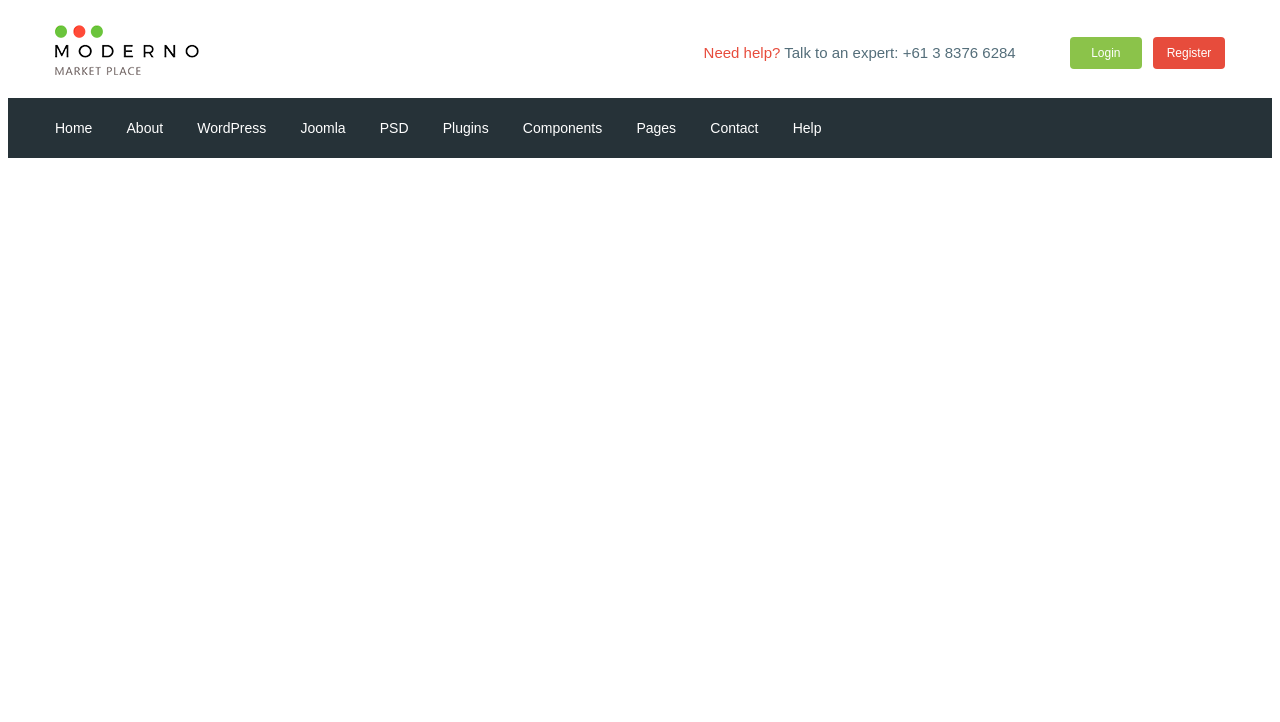
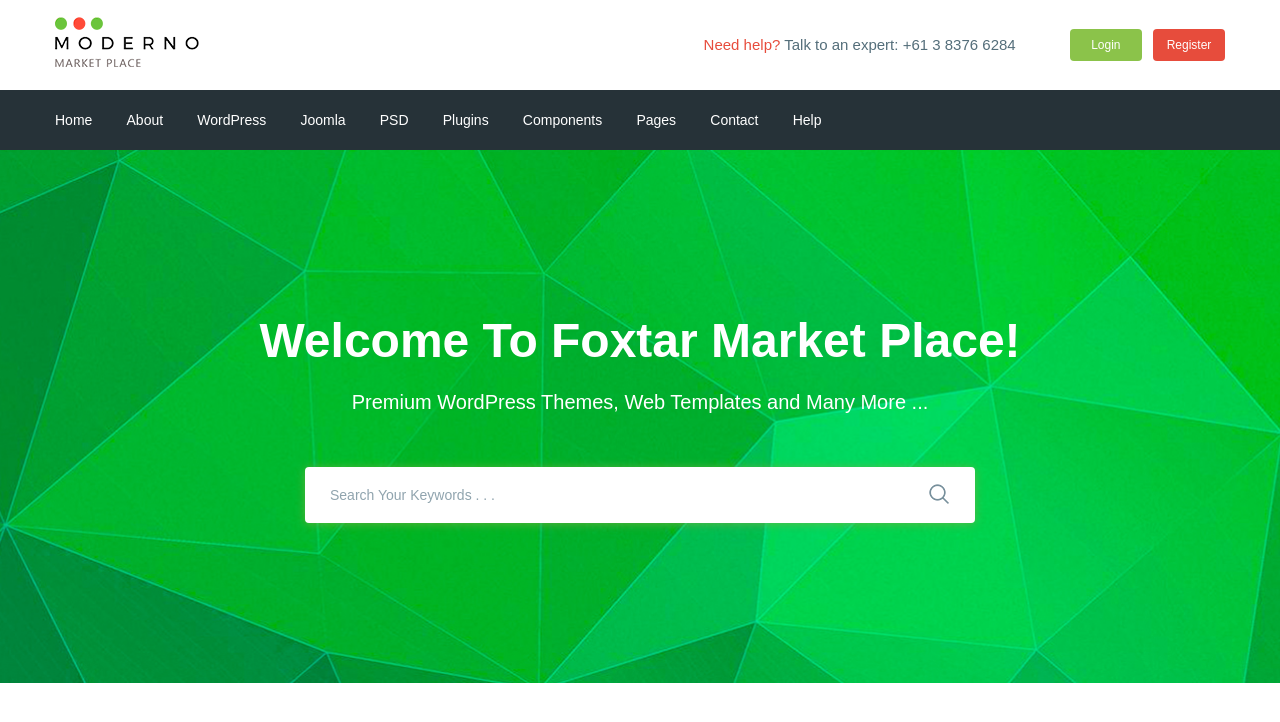
Before and after one commit to david-dya4yk/Moderno, a website: page app/index.html in a window 1280 px wide. Drawn offline with nearby package versions, Linux system fonts and the light colour scheme; files that its build step writes are made by us from their sources.

Commit message:
added search section

```diff
--- a/app/index.html
+++ b/app/index.html
@@ -6,7 +6,7 @@
     <meta name="viewport" content="width=device-width, initial-scale=1.0">
     <title>Document</title>
     <link href="https://fonts.googleapis.com/css2?family=Roboto:wght@500;700&display=swap" rel="stylesheet">
-    <link rel="stylesheet" href="/css/libs.min.scss">
+    <link rel="stylesheet" href="/css/libs.min.css">
     <link rel="stylesheet" href="/css/style.min.css">
 </head>
 
@@ -84,6 +84,22 @@
 
 
     </header>
+    <section class="search" style="background-image: url(images/search-bg.jpg);">
+        <div class="container">
+            <div class="search__inner">
+                <div class="search__inner-title">Welcome To Foxtar Market Place!</div>
+                <div class="search__inner-text">Premium WordPress Themes, Web Templates and Many More ...</div>
+                <div class="search__inner-form">
+                    <form>
+                        <input action="text" placeholder="Search Your Keywords . . ." reqyired>
+                        <button type="submit">
+                            <img src="images/icons/search.png" alt="">
+                        </button>
+                    </form>
+                </div>
+            </div>
+        </div>
+    </section>
 
 
 
--- /dev/null
+++ b/app/js/main.min.js
@@ -0,0 +1 @@
+$(function(){});
--- a/app/scss/style.scss
+++ b/app/scss/style.scss
@@ -56,3 +56,57 @@
         font-size: 14px;
     }
 }
+
+.search {
+    background-repeat: no-repeat;
+    background-size: cover;
+    background-position: center;
+    min-height: 533px;
+}
+
+.search__inner {
+    padding: 155px 0 100px;
+    color: #fff;
+    text-align: center;
+    &-title {
+        margin-bottom: 10px;
+        font-size: 48px;
+        font-weight: 700;
+        line-height: 72px;
+    }
+    &-text {
+        margin-bottom: 50px;
+        font-size: 20px;
+        font-weight: 500;
+        line-height: 30px;
+    }
+    &-form {
+        max-width: 670px;
+        margin: 0 auto;
+        position: relative;
+        input {
+            display: block;
+            width: 100%;
+            box-shadow: 0px 1px 10px 0px rgba(124, 178, 64, 0.75);
+            border-radius: 4px;
+            height: 56px;
+            border: none;
+            font-size: 14px;
+            font-weight: 500;
+            padding-left: 25px;
+            padding-right: 60px;
+            &::placeholder {
+                color: #90a4ae;
+                font-weight: 500;
+            }
+        }
+        button {
+            position: absolute;
+            border: none;
+            background-color: transparent;
+            top: 16px;
+            right: 20px;
+            text-outline: 0;
+        }
+    }
+}
--- a/gulpfile.js
+++ b/gulpfile.js
@@ -72,4 +72,4 @@ gulp.task('watch', function() {
     gulp.watch('app/js/main.js', gulp.parallel('main-js'));
 });
 
-gulp.task('default', gulp.parallel('script', 'sass', 'watch', 'browser-sync'))
+gulp.task('default', gulp.parallel('style', 'script', 'main-js', 'sass', 'watch', 'browser-sync'))
```
Also changed, not shown: app/css/style.min.css, app/images/icons/search.png (added), app/images/icons/search.svg (added), app/images/search-bg.jpg (added).
